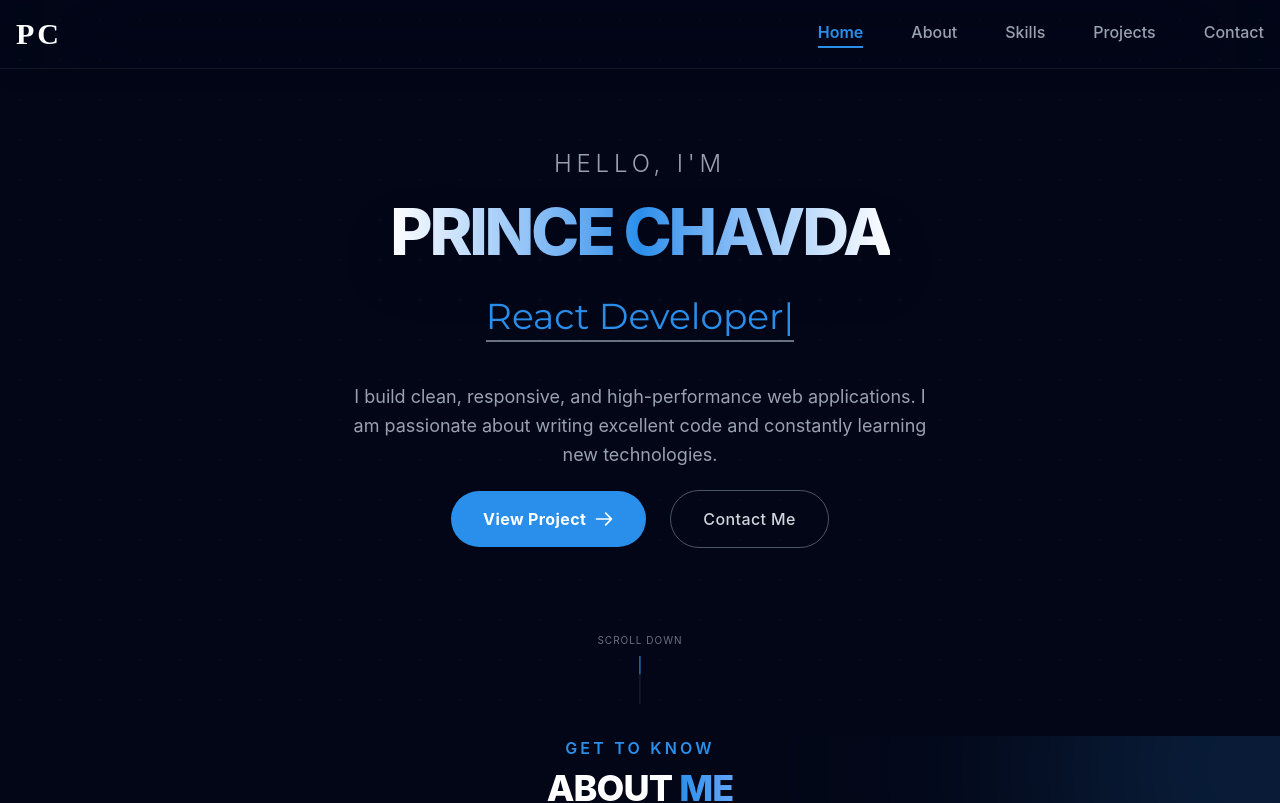
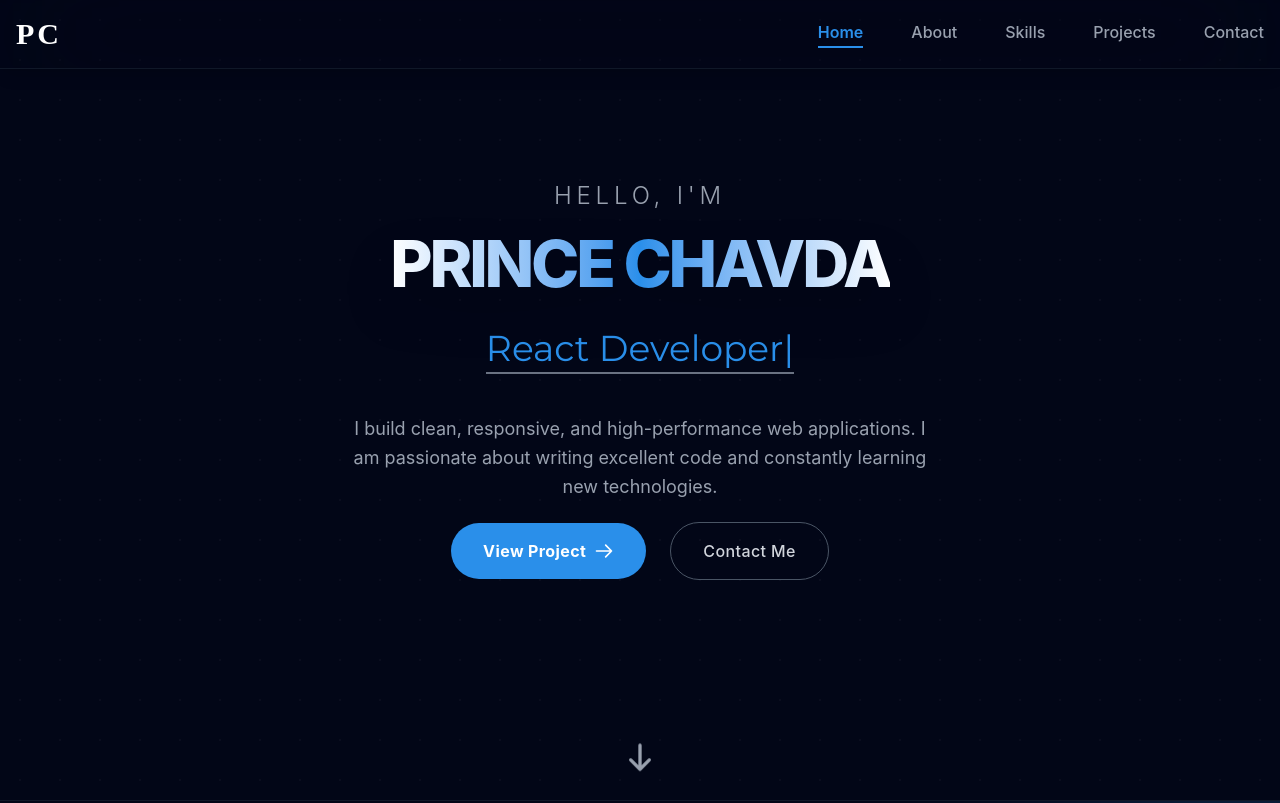
Before and after one commit to PrinceChavda09/Portfolio, a React (Vite) app: page / in a window 1280 px wide. Shown: the top 803 px of the page. Built offline with nearby package versions, Linux system fonts and the light colour scheme.

Commit message:
Add Scroll down arrow

```diff
--- a/src/Components/Contact.jsx
+++ b/src/Components/Contact.jsx
@@ -60,7 +60,7 @@ export default function Contact() {
   return (
     <section
       id="contact"
-      className="relative py-24 px-6 bg-[#020617] border-t border-gray-900 overflow-hidden"
+      className="relative py-24 px-6 bg-[#020617] border-t border-gray-900 overflow-hidden scroll-mt-20"
     >
       {/* Background Decor */}
       <div className="absolute bottom-0 right-0 w-[600px] h-[600px] bg-[#2A8FEA]/10 blur-[150px] rounded-full pointer-events-none" />
--- a/src/Components/HeroSection.jsx
+++ b/src/Components/HeroSection.jsx
@@ -3,7 +3,10 @@ import { TypeAnimation } from "react-type-animation";
 
 export default function Hero() {
   return (
-    <section id="home" className="relative min-h-[92vh] flex flex-col items-center justify-center pb-10 px-6 overflow-hidden bg-[#020617]">
+    <section
+      id="home"
+      className="relative min-h-[100vh] flex flex-col items-center justify-center pb-10 px-6 overflow-hidden bg-[#020617]"
+    >
       {/* Grid background for texture */}
       <div
         className="absolute inset-0 z-0 opacity-[0.03] pointer-events-none"
@@ -80,14 +83,28 @@ export default function Hero() {
         </div>
       </div>
 
-      {/* Scroll Indicator */}
-      <div className="absolute bottom-8 left-1/2 transform -translate-x-1/2 flex flex-col items-center z-10">
-        <span className="text-gray-500 text-[10px] tracking-widest uppercase mb-2">
-          Scroll Down
-        </span>
-        <div className="w-[1px] h-12 bg-gray-800 relative overflow-hidden">
-          <div className="w-full h-1/2 bg-[#2A8FEA] absolute top-0 left-0 animate-[bounce_2s_infinite]" />
-        </div>
+      {/* Scroll Down Arrow */}
+      <div className="absolute bottom-6 left-1/2 transform -translate-x-1/2 flex flex-col items-center justify-center z-10 animate-bounce cursor-pointer">
+        <a
+          href="#AboutSection"
+          className="text-gray-400 hover:text-[#2A8FEA] transition-colors duration-300"
+          aria-label="Scroll Down"
+        >
+          <svg
+            className="w-8 h-8"
+            fill="none"
+            stroke="currentColor"
+            viewBox="0 0 24 24"
+            xmlns="http://www.w3.org/2000/svg"
+          >
+            <path
+              strokeLinecap="round"
+              strokeLinejoin="round"
+              strokeWidth="2.5"
+              d="M19 14l-7 7m0 0l-7-7m7 7V3"
+            />
+          </svg>
+        </a>
       </div>
     </section>
   );
--- a/src/Components/Project.jsx
+++ b/src/Components/Project.jsx
@@ -31,7 +31,7 @@ export default function Project() {
   ];
 
   return (
-    <section id="projects" className="relative py-24 px-6 bg-[#020617] border-t border-gray-900 overflow-hidden">
+    <section id="projects" className="relative py-24 px-6 bg-[#020617] border-t border-gray-900 overflow-hidden scroll-mt-20">
 
       {/* Background Gradient */}
       <div className="absolute top-1/2 left-1/2 -translate-x-1/2 -translate-y-1/2 w-[800px] h-[800px] bg-[#2A8FEA]/10 blur-[150px] rounded-full pointer-events-none" />
--- a/src/Components/Skill.jsx
+++ b/src/Components/Skill.jsx
@@ -79,7 +79,7 @@ export default function Skill() {
   return (
     <section
       id="skills"
-      className="relative py-24 px-6 bg-[#020617] border-t border-gray-900 bg-grid-pattern"
+      className="relative py-24 px-6 bg-[#020617] border-t border-gray-900 bg-grid-pattern scroll-mt-20"
     >
       <div className="max-w-6xl mx-auto relative z-10">
         {/* Section Heading */}
--- a/src/components/AboutSection.jsx
+++ b/src/components/AboutSection.jsx
@@ -4,7 +4,7 @@ export default function AboutSection() {
   return (
     <section
       id="AboutSection"
-      className="relative bg-[#020617] overflow-hidden"
+      className="relative pt-32 pb-24 bg-[#020617] border-t border-gray-900 overflow-hidden scroll-mt-20"
     >
       {/* Background decorations */}
       <div className="absolute top-0 right-0 -mr-40 -mt-40 w-96 h-96 bg-[#2A8FEA] rounded-full mix-blend-screen filter blur-[120px] opacity-20 pointer-events-none"></div>
@@ -17,8 +17,11 @@ export default function AboutSection() {
             Get to know
           </p>
           <p className="text-3xl sm:text-4xl font-extrabold text-white tracking-tight uppercase">
-              About <span className="text-transparent bg-clip-text bg-gradient-to-r from-[#2A8FEA] to-[#60A5FA]">Me</span>
-            </p>
+            About{" "}
+            <span className="text-transparent bg-clip-text bg-gradient-to-r from-[#2A8FEA] to-[#60A5FA]">
+              Me
+            </span>
+          </p>
           <div className="w-24 h-1 bg-[#2A8FEA] mt-6 rounded-full shadow-[0_0_15px_rgba(42,143,234,0.5)]"></div>
         </div>
 
```
